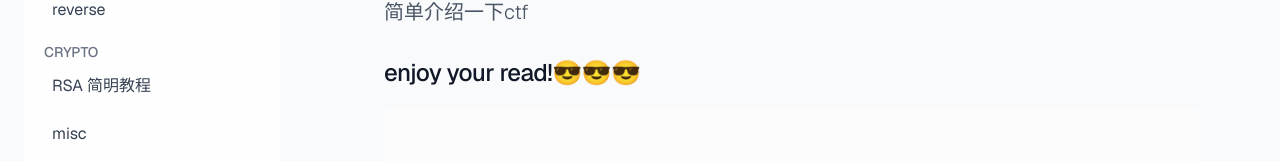
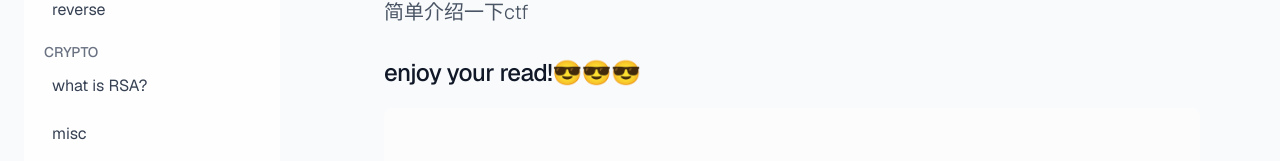
Before and after one commit to roxy5201314/roxy-blog, a Next.js app: page / in a window 1280 px wide. Shown: the part 468-629 px from the top of the page. Built offline with nearby package versions, Linux system fonts and the light colour scheme; no server answers.

Commit message:
add new article

```diff
--- a/content/crypto/RSA.md
+++ b/content/crypto/RSA.md
@@ -1,6 +1,6 @@
 ---
-title: "RSA 简明教程"
-excerpt: "公钥 / 私钥的数学与直觉（CTF 入门）"
+title: "what is RSA?"
+excerpt: "公钥与私钥"
 date: "2025-12-09"
 slug: "rsa-intro"
 section: "crypto"
@@ -8,17 +8,17 @@ section: "crypto"
 
 <div class="intro-article">
 
-这是一个简明的 RSA 导读，既讲数学，也讲直觉 —— 面向 **CTF 入门友好**。
-
+简单介绍一下现代非对称加密算法 ——  **RSA**。
+核心逻辑：极大整数的难分解性!
 ---
 
 ## ✅ 第一步：选两个大素数
 
-选两个大素数 **`p`** 和 **`q`**。
+选两个超级大的素数 **`p`** 和 **`q`**。
 
 ---
 
-## ✅ 第二步：计算模数（模就是“圈”）
+## ✅ 第二步：计算模数（Modulus）
 
 **公式：**
 
@@ -28,7 +28,7 @@ section: "crypto"
 
 ---
 
-## ✅ 第三步：计算 Euler 函数（数学地基）
+## ✅ 第三步：计算 Euler 函数（欧拉函数）
 
 **公式：**
 
@@ -94,6 +94,8 @@ RSA 巧妙地构造参数，使得：
 
 > **(mᵉ)ᵈ ≡ m (mod n)**
 
+ps:CHATGPT生成，我也不懂原理...
+
 ---
 
 ## ✅ 小结
@@ -104,6 +106,6 @@ RSA 巧妙地构造参数，使得：
   > **加密：c ≡ mᵉ (mod n)**
   > **解密：m ≡ cᵈ (mod n)**
 
-如果你愿意，下一篇我可以直接写 **CTF 中的 RSA 攻击套路**：
-**小 e / 共模 / φ 泄露 / Fermat 分解** —— 全实战，无废话。🚀
+That's end~ 😎😎😎
+
 </div>
--- a/public/articles/crypto-rsa-intro.html
+++ b/public/articles/crypto-rsa-intro.html
@@ -3,25 +3,25 @@
 <head>
 <meta charset="utf-8">
 <meta name="viewport" content="width=device-width,initial-scale=1">
-<title>RSA 简明教程</title>
+<title>what is RSA?</title>
 <link rel="stylesheet" href="https://cdn.jsdelivr.net/npm/katex@0.16.8/dist/katex.min.css">
 </head>
 <body>
 <div class="article-content" data-id="crypto-rsa-intro">
 <div class="intro-article">
-<p>这是一个简明的 RSA 导读，既讲数学，也讲直觉 —— 面向 <strong>CTF 入门友好</strong>。</p>
+<h2>简单介绍一下现代非对称加密算法 ——  <strong>RSA</strong>。
+核心逻辑：极大整数的难分解性!</h2>
+<h2>✅ 第一步：选两个大素数</h2>
+<p>选两个超级大的素数 <strong><code>p</code></strong> 和 <strong><code>q</code></strong>。</p>
 <hr>
-<h2>✅ 第一步：选两个大素数</h2>
-<p>选两个大素数 <strong><code>p</code></strong> 和 <strong><code>q</code></strong>。</p>
-<hr>
-<h2>✅ 第二步：计算模数（模就是“圈”）</h2>
+<h2>✅ 第二步：计算模数（Modulus）</h2>
 <p><strong>公式：</strong></p>
 <blockquote>
 <p><strong>n = p × q</strong></p>
 </blockquote>
 <p>这个 <strong><code>n</code></strong> 会同时出现在公钥和私钥中。</p>
 <hr>
-<h2>✅ 第三步：计算 Euler 函数（数学地基）</h2>
+<h2>✅ 第三步：计算 Euler 函数（欧拉函数）</h2>
 <p><strong>公式：</strong></p>
 <blockquote>
 <p><strong>φ(n) = (p − 1)(q − 1)</strong></p>
@@ -73,6 +73,7 @@
 <blockquote>
 <p><strong>(mᵉ)ᵈ ≡ m (mod n)</strong></p>
 </blockquote>
+<p>ps:CHATGPT生成，我也不懂原理…</p>
 <hr>
 <h2>✅ 小结</h2>
 <ul>
@@ -87,8 +88,7 @@
 </blockquote>
 </li>
 </ul>
-<p>如果你愿意，下一篇我可以直接写 <strong>CTF 中的 RSA 攻击套路</strong>：<br>
-<strong>小 e / 共模 / φ 泄露 / Fermat 分解</strong> —— 全实战，无废话。🚀</p>
+<p>That’s end~ 😎😎😎</p>
 </div>
 </div>
 </body>
--- a/public/toc.json
+++ b/public/toc.json
@@ -50,8 +50,8 @@
       {
         "section": "crypto",
         "slug": "rsa-intro",
-        "title": "RSA 简明教程",
-        "excerpt": "公钥 / 私钥的数学与直觉（CTF 入门）",
+        "title": "what is RSA?",
+        "excerpt": "公钥与私钥",
         "date": "2025-12-09",
         "id": "crypto-rsa-intro",
         "path": "/articles/crypto-rsa-intro.html"
```
